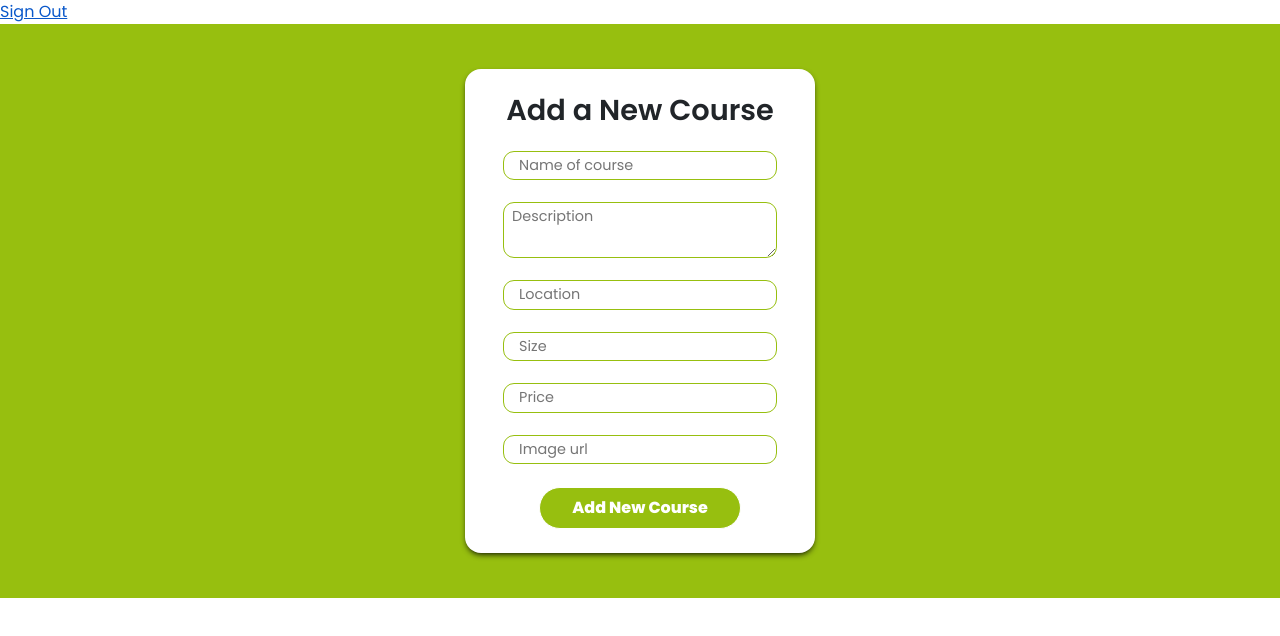
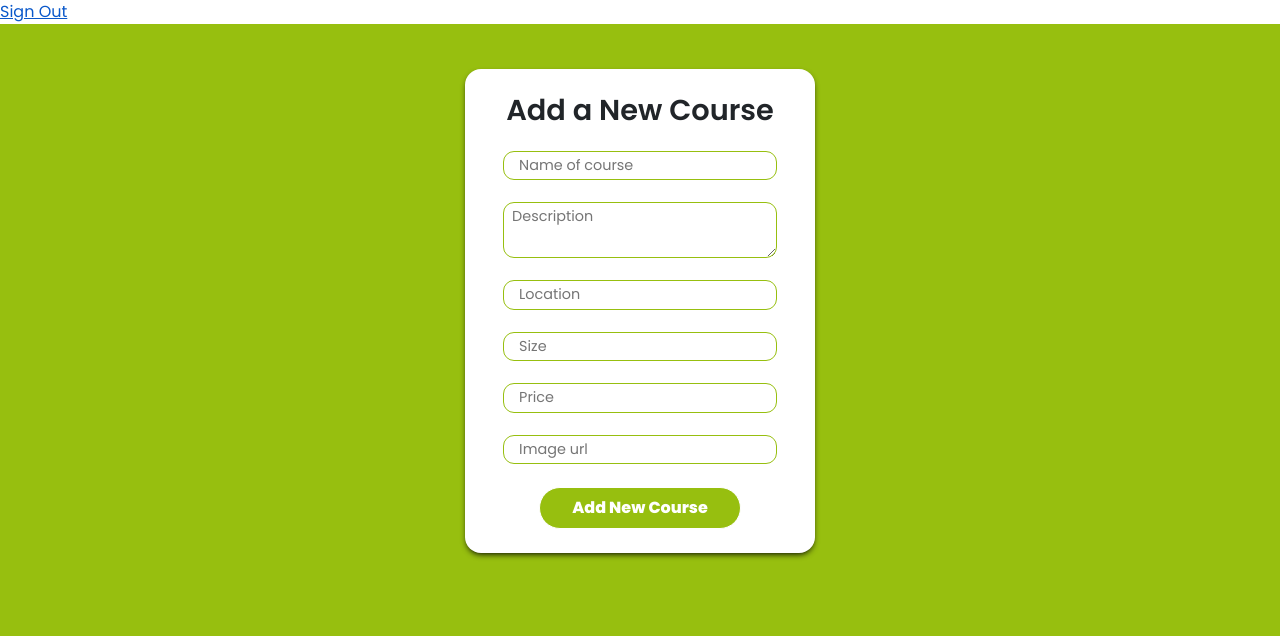
Before and after one commit to BenjaminSemah/capstone-front-end, a React (Create React App) app: page /add-course in a window 1280 px wide. Shown: the top 636 px of the page. Built offline with nearby package versions, Linux system fonts and the light colour scheme; no server answers.

Commit message:
fix btn style in delete page and fix height of add course page

```diff
--- a/src/pages/addCourse/AddCourse.css
+++ b/src/pages/addCourse/AddCourse.css
@@ -1,6 +1,7 @@
 .newCourse--form {
   padding: 15px 0;
   background-color: #97bf0f;
+  height: 100vh;
 }
 
 .add--course {
@@ -44,7 +45,7 @@
   padding-left: 5px;
 }
 
-input[type=text] {
+input[type='text'] {
   font-size: 0.9rem;
   padding-left: 10px;
 }
```
